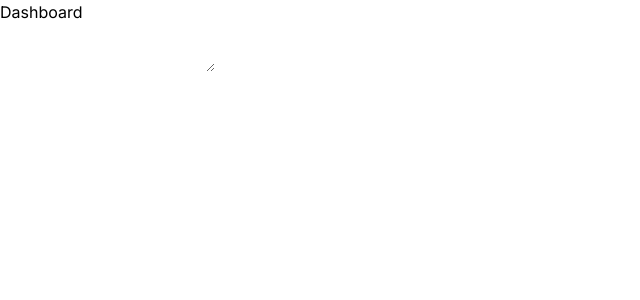
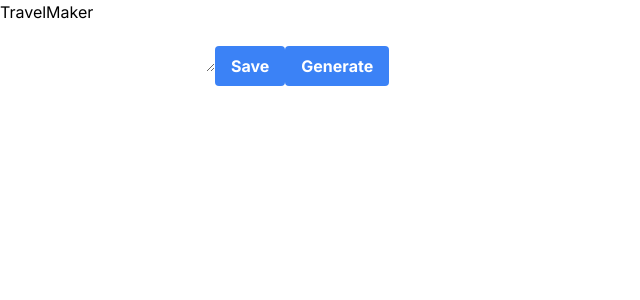
Before and after one commit to weilirs/travelmaker, a Next.js app: page / in a window 1280 px wide. Shown: the top 300 px of the page, without its empty margins (0-640 px from the left). Built offline with nearby package versions, Linux system fonts and the light colour scheme.

Commit message:
feat: landing page without handling multiple input entries

```diff
--- a/app/(dashboard)/page.tsx
+++ b/app/(dashboard)/page.tsx
@@ -1,11 +1,39 @@
+"use client";
+
 import Editor from "@/components/Editor";
+import EntryCard from "@/components/EntryCard";
 import exp from "constants";
+import React, { useState } from "react";
 
 const Dashboard = () => {
+  const [input, setInput] = useState("");
+  const [entries, setEntries] = useState([]);
+  const [resetTrigger, setResetTrigger] = useState(false);
+
+  const handleSaveClick = () => {
+    setEntries([...entries, { text: input }]);
+    setInput(""); // Clear the current input state
+    setResetTrigger(!resetTrigger); // Toggle the reset trigger to clear the Editor
+  };
   return (
     <div>
-      <h1>Dashboard</h1>
-      <Editor />
+      <h1>TravelMaker</h1>
+      <Editor
+        resetTrigger={resetTrigger}
+        onChange={setInput} // Pass setInput directly to handle changes
+      />
+      <button
+        onClick={handleSaveClick}
+        className="bg-blue-500 hover:bg-blue-700 text-white font-bold py-2 px-4 rounded"
+      >
+        Save
+      </button>
+      {entries.map((entry, index) => (
+        <EntryCard key={index} entry={entry} />
+      ))}
+      <button className="bg-blue-500 hover:bg-blue-700 text-white font-bold py-2 px-4 rounded">
+        Generate
+      </button>
     </div>
   );
 };
--- a/components/Editor.tsx
+++ b/components/Editor.tsx
@@ -1,11 +1,18 @@
 "use client";
-import { useState } from "react";
 
-const Editor = () => {
+// Editor component
+import { useEffect, useState } from "react";
+
+const Editor = ({ resetTrigger, onChange }) => {
   const [content, setContent] = useState("");
 
-  const handleChange = (event: React.ChangeEvent<HTMLTextAreaElement>) => {
+  useEffect(() => {
+    setContent(""); // Reset content when the resetTrigger changes
+  }, [resetTrigger]);
+
+  const handleChange = (event) => {
     setContent(event.target.value);
+    onChange(event.target.value); // Lift state up to parent
   };
 
   return <textarea value={content} onChange={handleChange} />;
--- a/components/EntryCard.tsx
+++ b/components/EntryCard.tsx
@@ -1,5 +1,4 @@
 const EntryCard = ({ entry }) => {
-  const date = new Date(entry.createdAt).toDateString();
   return (
     <div className="divide-y divide-gray-200 overflow-hidden rounded-lg bg-white shadow">
       <div className="px-4 py-4 sm:px-6">{entry.text}</div>
```
